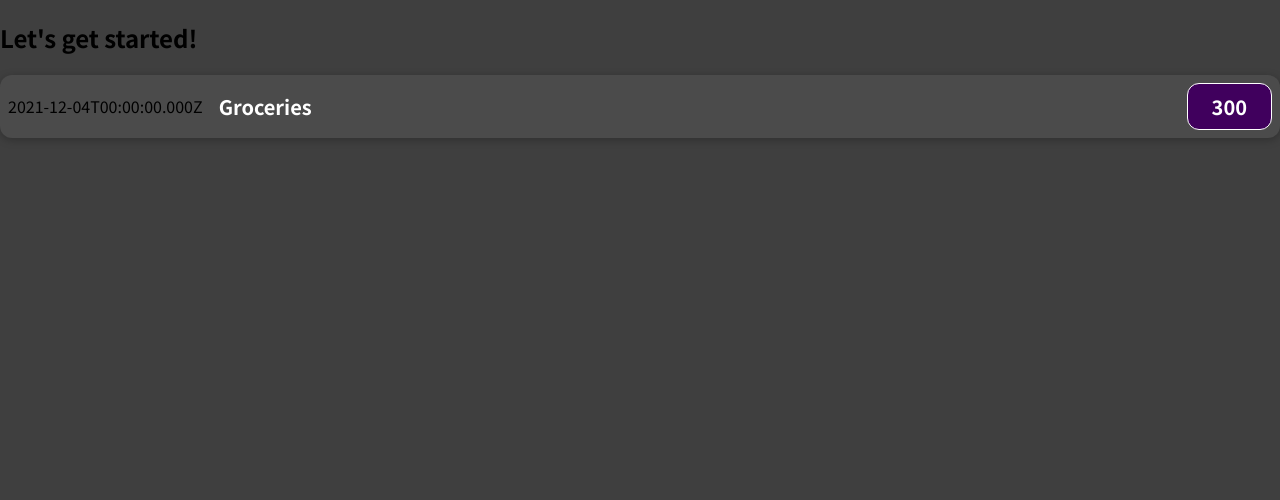
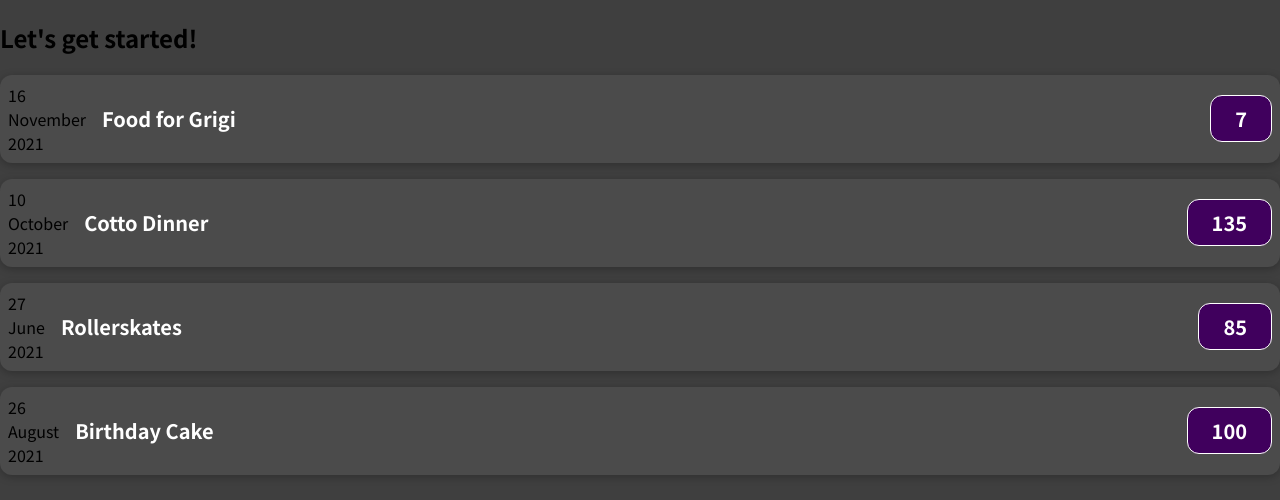
Before and after one commit to NicoleNZ/Expenses_App, a JavaScript app in the folder expenses_app/: page / in a window 1280 px wide. Shown: the top 500 px of the page. Built offline with nearby package versions, Linux system fonts and the light colour scheme.

Commit message:
adding props

```diff
--- a/expenses_app/src/App.js
+++ b/expenses_app/src/App.js
@@ -1,12 +1,58 @@
 import ExpenseItem from "./components/ExpenseItem";
+
+const expenses = [
+  {
+    id: "e1",
+    title: "Food for Grigi",
+    amount: 7.0,
+    date: new Date(2021, 10, 16),
+  },
+  {
+    id: "e2",
+    title: "Cotto Dinner",
+    amount: 135.0,
+    date: new Date(2021, 9, 10),
+  },
+  {
+    id: "e3",
+    title: "Rollerskates",
+    amount: 85.0,
+    date: new Date(2021, 5, 27),
+  },
+  {
+    id: "e4",
+    title: "Birthday Cake",
+    amount: 100.0,
+    date: new Date(2021, 7, 26),
+  },
+];
 
 const App = () => {
   return (
     <div>
       <h2>Let's get started!</h2>
-      <ExpenseItem />
+      <ExpenseItem
+        title={expenses[0].title}
+        amount={expenses[0].amount}
+        date={expenses[0].date}
+      />
+      <ExpenseItem
+        title={expenses[1].title}
+        amount={expenses[1].amount}
+        date={expenses[1].date}
+      />
+      <ExpenseItem
+        title={expenses[2].title}
+        amount={expenses[2].amount}
+        date={expenses[2].date}
+      />
+      <ExpenseItem
+        title={expenses[3].title}
+        amount={expenses[3].amount}
+        date={expenses[3].date}
+      />
     </div>
   );
-}
+};
 
 export default App;
--- a/expenses_app/src/components/ExpenseItem.js
+++ b/expenses_app/src/components/ExpenseItem.js
@@ -1,17 +1,21 @@
 import './ExpenseItem.css';
 
-const ExpenseItem = () => {
-    const expenseDate = new Date(2021, 11, 4);
-    const expenseTitle = "Groceries";
-    const expenseAmount = 300.00;
+const ExpenseItem = (props) => {
+    const day = props.date.toLocaleString('en-nz', {day: '2-digit'});
+    const month = props.date.toLocaleString('en-nz', {month: 'long'});
+    const year = props.date.getFullYear();
 
     return (
 
         <div className="expense-item">
-            <div>{expenseDate.toISOString()}</div>
+            <div>
+                <div>{day}</div>
+                <div>{month}</div>
+                <div>{year}</div>
+            </div>
             <div className="expense-item__description">
-                <h2>{expenseTitle}</h2>
-                <div className="expense-item__price">{expenseAmount}</div>
+                <h2>{props.title}</h2>
+                <div className="expense-item__price">{props.amount}</div>
             </div>
         </div>
     )
```
Also changed, not shown: 1 other file (tests, documents, lock files or other folders).
